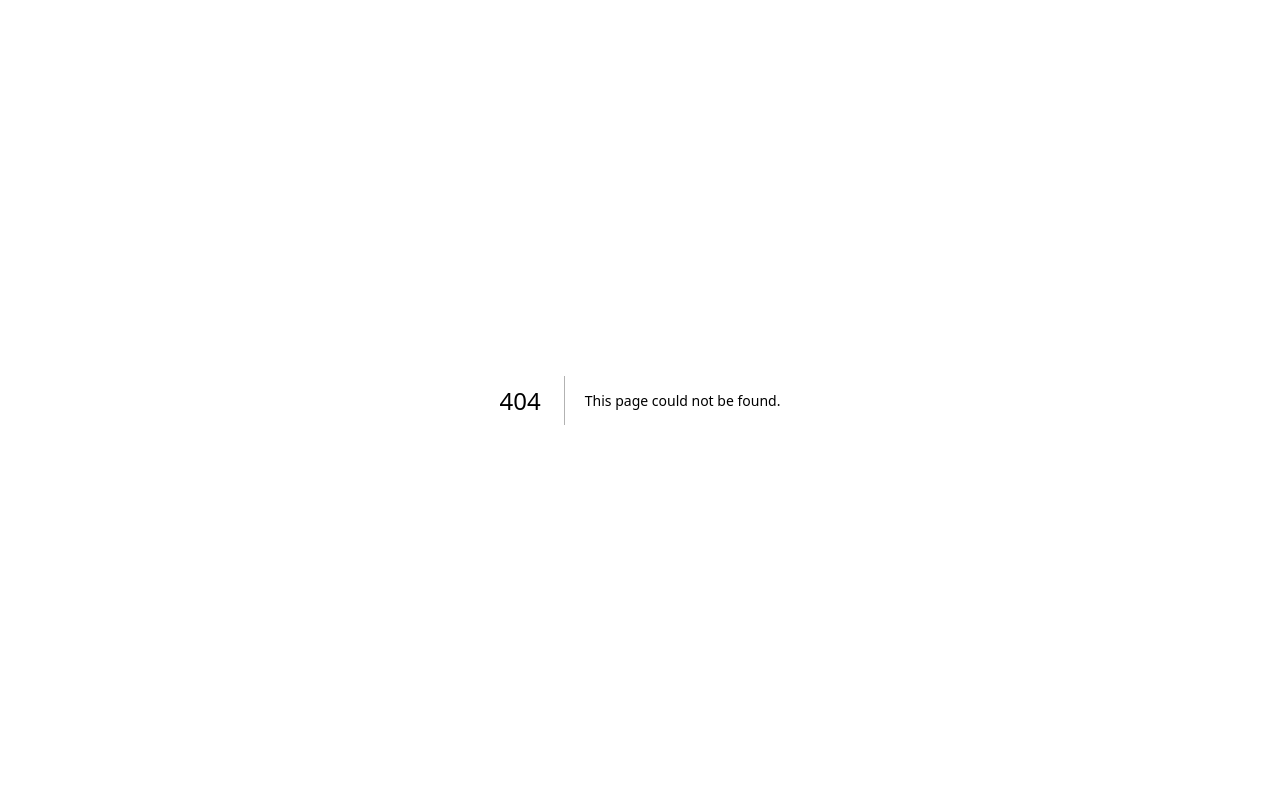
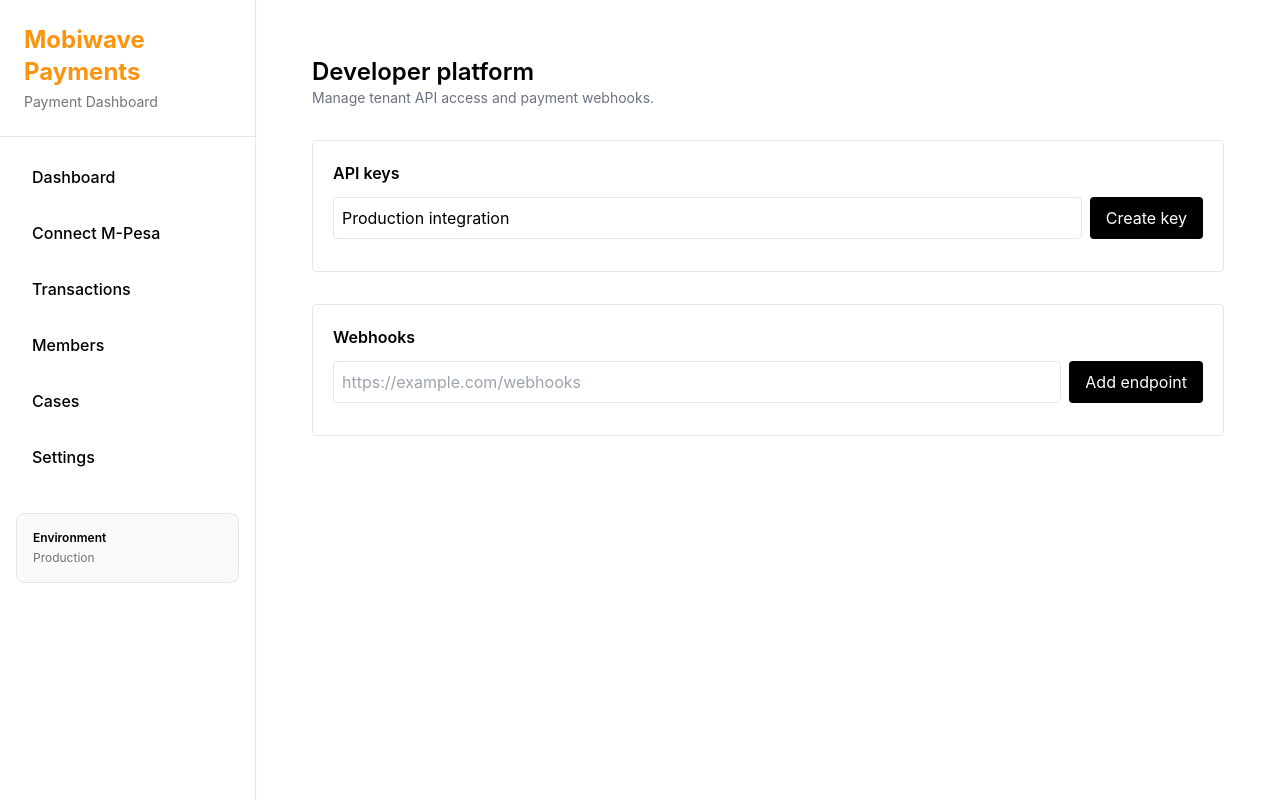
Before and after one commit to malingib/dummy-malanga, a Next.js app: page /dashboard/developer in a window 1280 px wide. Before the commit this address had no page. Built offline with nearby package versions, Linux system fonts and the light colour scheme; no server answers.

Commit message:
feat: add developer platform dashboard

```diff
--- /dev/null
+++ b/app/dashboard/developer/page.tsx
@@ -0,0 +1,56 @@
+'use client'
+
+import { useEffect, useState } from 'react'
+
+type Key = { id: string; name: string; key_prefix: string; key_last4: string; scopes: string[]; status: string; created_at: string; last_used_at?: string | null }
+type Endpoint = { id: string; url: string; events: string[]; status: string; created_at: string }
+
+export default function DeveloperPage() {
+  const [keys, setKeys] = useState<Key[]>([])
+  const [endpoints, setEndpoints] = useState<Endpoint[]>([])
+  const [name, setName] = useState('Production integration')
+  const [url, setUrl] = useState('')
+  const [secret, setSecret] = useState('')
+  const [message, setMessage] = useState('')
+
+  async function load() {
+    const [keyResponse, webhookResponse] = await Promise.all([fetch('/api/developer/keys'), fetch('/api/developer/webhooks')])
+    if (keyResponse.ok) setKeys((await keyResponse.json()).keys || [])
+    if (webhookResponse.ok) setEndpoints((await webhookResponse.json()).endpoints || [])
+  }
+
+  useEffect(() => { void load() }, [])
+
+  async function createKey() {
+    const response = await fetch('/api/developer/keys', { method: 'POST', headers: { 'content-type': 'application/json' }, body: JSON.stringify({ name }) })
+    const data = await response.json()
+    if (!response.ok) return setMessage(data.error || 'Unable to create key.')
+    setSecret(data.secret)
+    setMessage('API key created. Copy the secret now; it will not be shown again.')
+    void load()
+  }
+
+  async function revoke(id: string) {
+    const response = await fetch(`/api/developer/keys/${id}`, { method: 'DELETE' })
+    setMessage(response.ok ? 'API key revoked.' : 'Unable to revoke API key.')
+    void load()
+  }
+
+  async function createWebhook() {
+    const response = await fetch('/api/developer/webhooks', { method: 'POST', headers: { 'content-type': 'application/json' }, body: JSON.stringify({ url }) })
+    const data = await response.json()
+    if (!response.ok) return setMessage(data.error || 'Unable to create webhook.')
+    setSecret(data.secret)
+    setMessage('Webhook signing secret created. Copy it now; it will not be shown again.')
+    setUrl('')
+    void load()
+  }
+
+  return <main className="mx-auto max-w-5xl space-y-8 p-6">
+    <header><h1 className="text-2xl font-semibold">Developer platform</h1><p className="text-sm text-gray-500">Manage tenant API access and payment webhooks.</p></header>
+    {message && <div className="rounded border p-3 text-sm">{message}</div>}
+    {secret && <div className="rounded border p-4"><p className="mb-2 text-sm font-medium">One-time secret</p><code className="break-all text-sm">{secret}</code><button className="ml-3 underline" onClick={() => setSecret('')}>Hide</button></div>}
+    <section className="space-y-3 rounded border p-5"><h2 className="font-semibold">API keys</h2><div className="flex gap-2"><input className="flex-1 rounded border p-2" value={name} onChange={(e) => setName(e.target.value)} /><button className="rounded bg-black px-4 py-2 text-white" onClick={createKey}>Create key</button></div><div className="divide-y">{keys.map((key) => <div className="flex items-center justify-between py-3" key={key.id}><div><p>{key.name}</p><p className="text-sm text-gray-500">{key.key_prefix}••••{key.key_last4} · {key.status}</p></div>{key.status === 'active' && <button className="text-sm underline" onClick={() => revoke(key.id)}>Revoke</button>}</div>)}</div></section>
+    <section className="space-y-3 rounded border p-5"><h2 className="font-semibold">Webhooks</h2><div className="flex gap-2"><input className="flex-1 rounded border p-2" placeholder="https://example.com/webhooks" value={url} onChange={(e) => setUrl(e.target.value)} /><button className="rounded bg-black px-4 py-2 text-white" onClick={createWebhook}>Add endpoint</button></div><div className="divide-y">{endpoints.map((endpoint) => <div className="py-3" key={endpoint.id}><p>{endpoint.url}</p><p className="text-sm text-gray-500">{endpoint.events.join(', ')} · {endpoint.status}</p></div>)}</div></section>
+  </main>
+}
```
